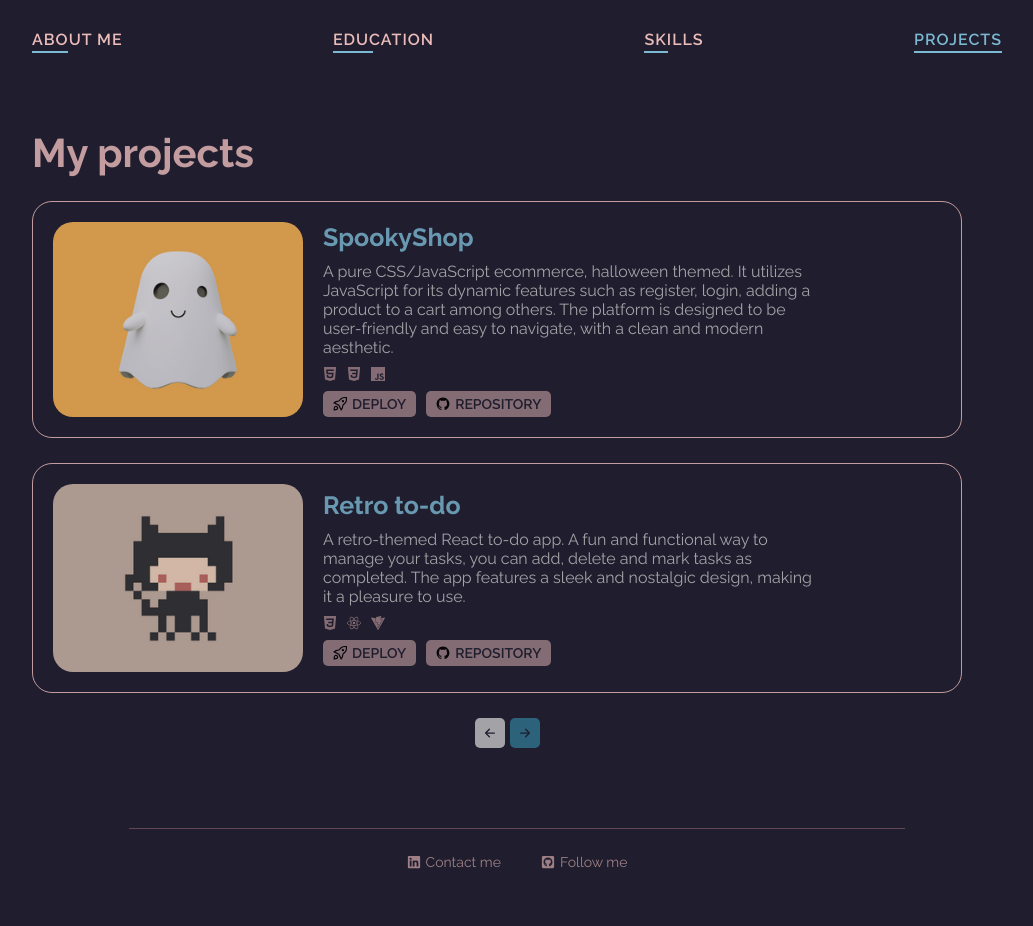
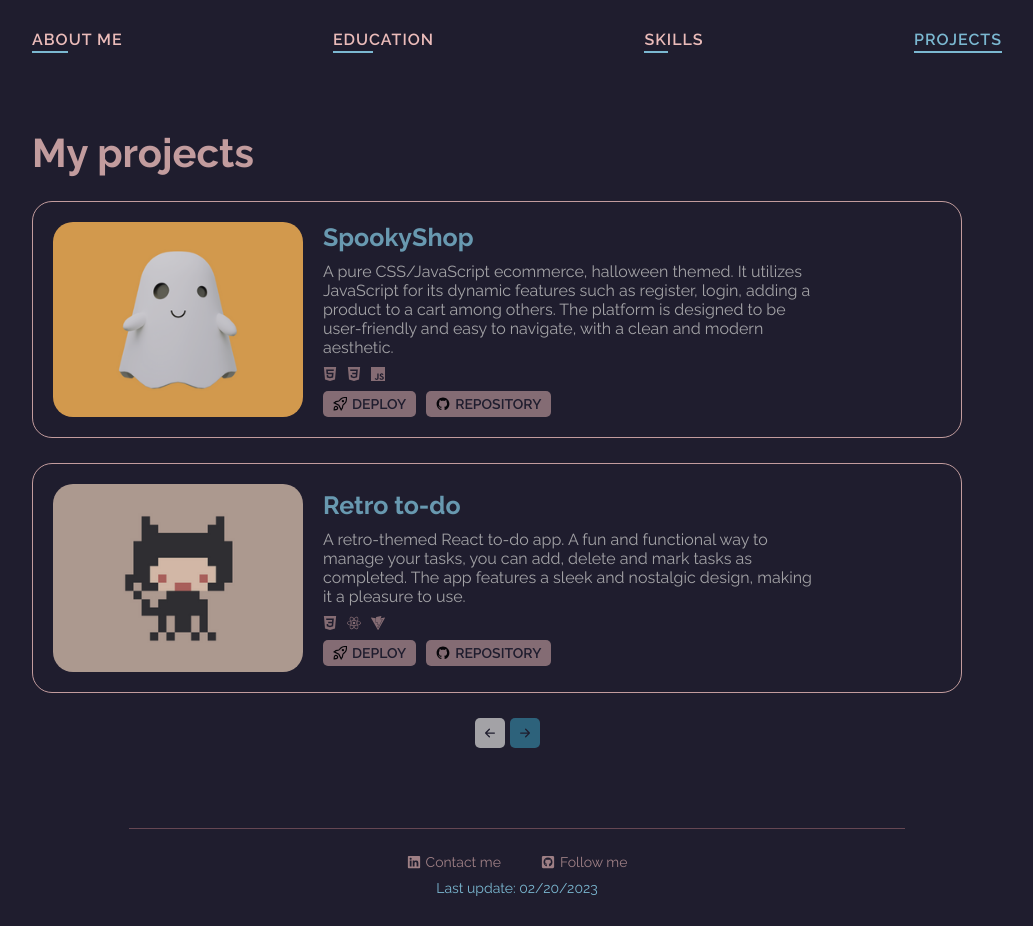
Before and after one commit to LucaCuello/MyPortfolio, a React (Vite) app: page /projects in a window 1280 px wide. Shown: the whole page, without its empty margins (123-1156 px from the left). Before the commit the page ends 900 px from the top, so only its background shows below. Built offline with nearby package versions, Linux system fonts and the light colour scheme.

Commit message:
Added a paragraph on footer to show the last website update

```diff
--- a/src/components/footer/Footer.css
+++ b/src/components/footer/Footer.css
@@ -33,3 +33,11 @@ footer {
   color: var(--ligth-main);
   transition: color 200ms ease-in;
 }
+
+.update-info {
+  align-self: center;
+}
+
+.update-info p {
+  color: var(--accent-ligth);
+}
--- a/src/components/footer/Footer.tsx
+++ b/src/components/footer/Footer.tsx
@@ -26,6 +26,9 @@ export const Footer = () => {
           </a>
         </span>
       </div>
+      <div className="update-info">
+        <p>Last update: 02/20/2023</p>
+      </div>
     </footer>
   );
 };
```
